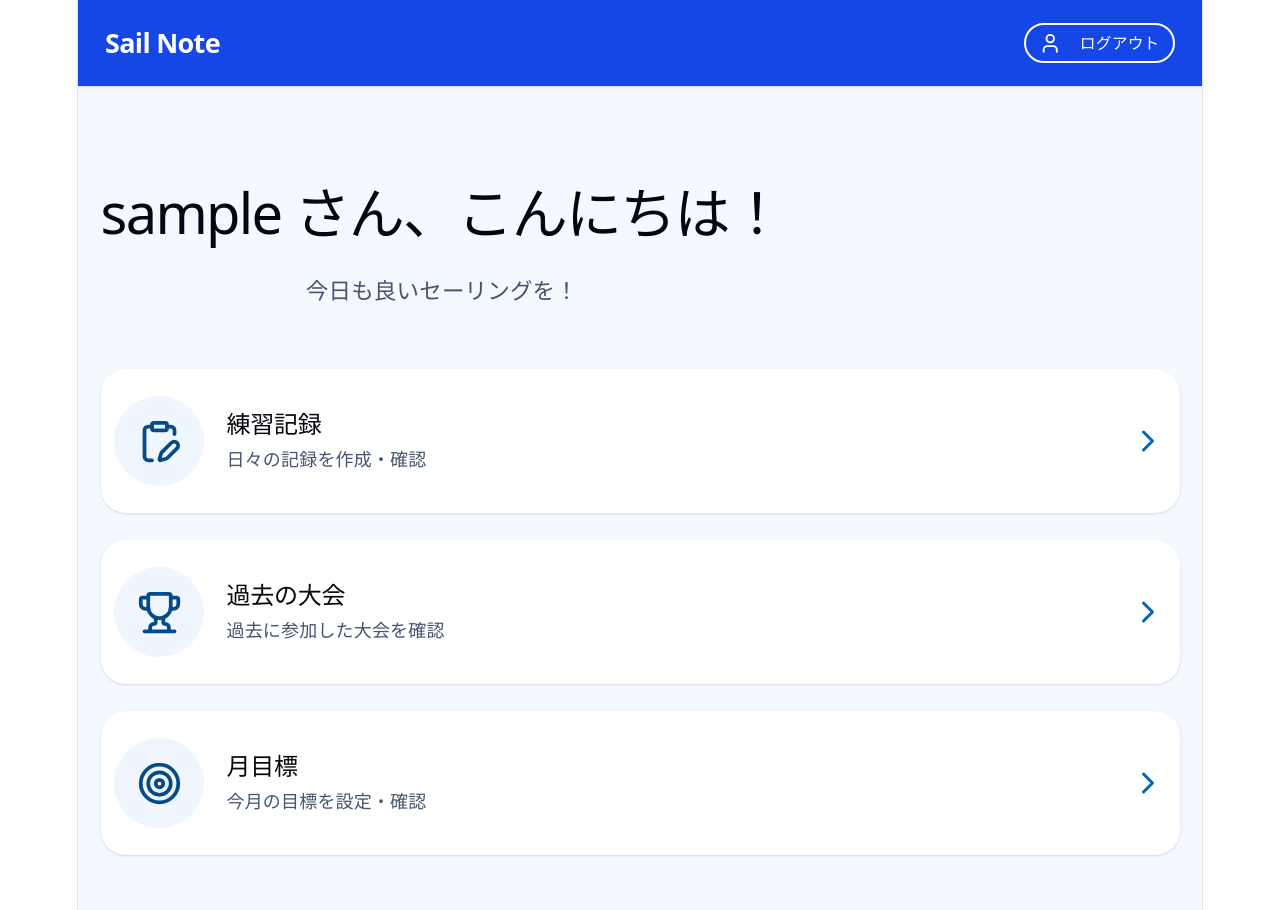
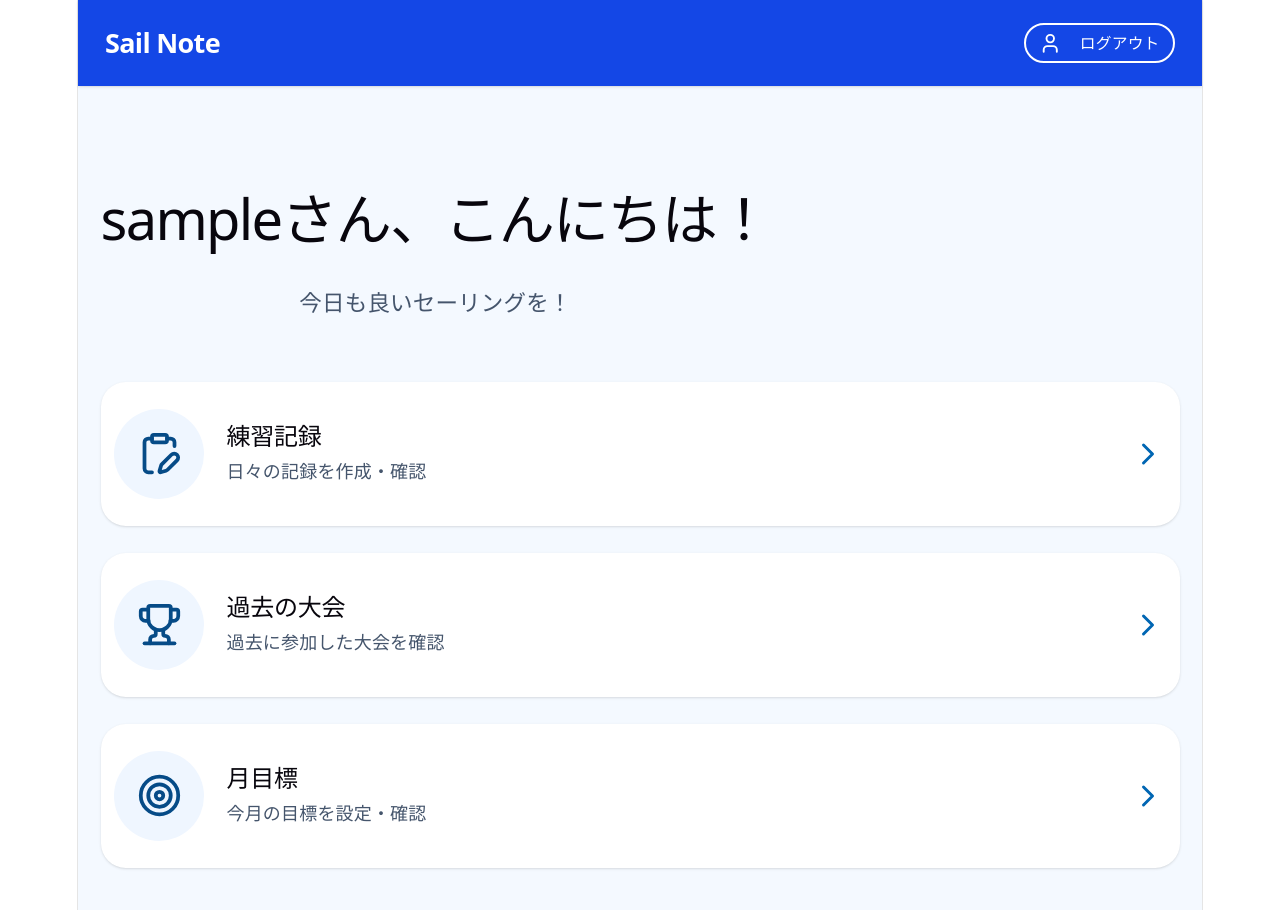
Before and after one commit to Atsushi-iwaguchi/sail-note-frontend, a React (Vite) app: page /dashboard in a window 1280 px wide. Shown: the top 910 px of the page. Built offline with nearby package versions, Linux system fonts and the light colour scheme; no server answers; sample sign-in values are in the browser's storage.

Commit message:
fix: 文字サイズの変更

```diff
--- a/src/pages/Dashboard.tsx
+++ b/src/pages/Dashboard.tsx
@@ -36,7 +36,7 @@ export default function Dashboard() {
       <main className="mx-auto max-w-5xl px-5 pb-32">
         <section className="flex items-center justify-between py-10 sm:py-14">
           <div>
-            <h1 className="text-3xl font-bold sm:text-4xl">{user?.username} さん、こんにちは！</h1>
+            <h1 className="text-xl font-bold sm:text-2xl">{user?.username}さん、こんにちは！</h1>
 
             <p className="mt-4 text-lg text-slate-600 sm:text-xl">
               今日も良いセーリングを！
```
